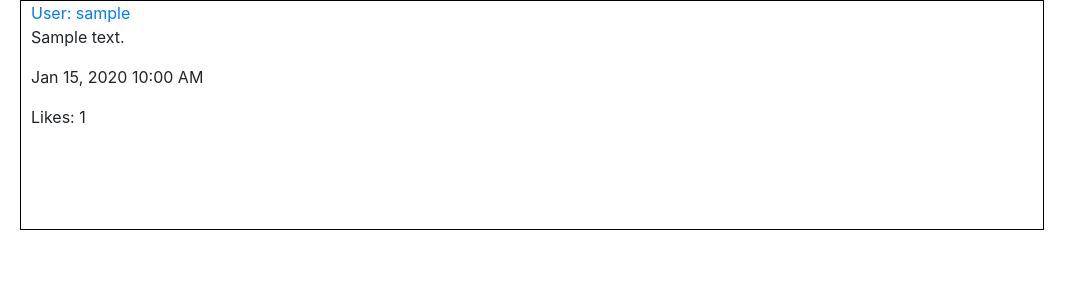
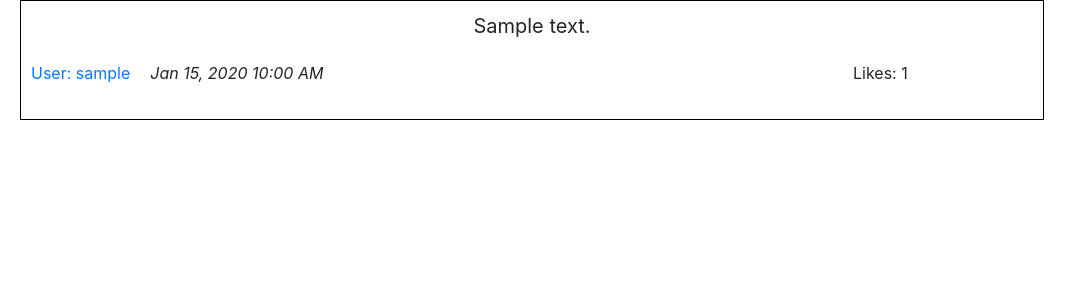
Before and after one commit to Fabrizio-Andrew/CSCI-E33a-Project4, a Django app: page / in a window 1280 px wide. Shown: the part 56-356 px from the top of the page, without its empty margins (0-1087 px from the left). Run offline with Django 3.2, Linux system fonts and the light colour scheme; tables that the repository leaves empty hold one stand-in row (values such as "Sample post"); some libraries are stand-ins or nearby versions.

Commit message:
Styling update

```diff
--- a/network/static/network/network.js
+++ b/network/static/network/network.js
@@ -47,6 +47,9 @@ function compose() {
 }
 
 function load_allposts(pagenumber=1) {
+
+    // Hide the profile view. (Other views are hidden/displayed in render_posts())
+    document.querySelector('#profile-view').style.display = 'none';
 
     // Fetch all posts
     fetch(`/posts/${pagenumber}`)
@@ -162,6 +165,11 @@ function render_posts(package) {
         div.className = 'post-div';
         div.id = `post_${post.id}`;
 
+        // Post content
+        var content = document.createElement('p');
+        content.className = 'post-content';
+        content.innerHTML = post.content;
+
         // Poster's username
         var username = document.createElement('a');
         username.className = 'username-line';
@@ -171,11 +179,6 @@ function render_posts(package) {
         // Open user profile when the username is clicked
         username.onclick = () => load_profile(post.poster);
 
-        // Post content
-        var content = document.createElement('p');
-        content.className = 'post-content';
-        content.innerHTML = post.content;
-
         // Timestamp
         var time = document.createElement('p');
         time.className = 'timestamp';
@@ -183,10 +186,11 @@ function render_posts(package) {
 
         // Display likes and Like/Unlike button
         var likesdiv = document.createElement('div')
+        likesdiv.className = 'likes-div';
         like_post(post, package.requestor, likesdiv);
 
         // Append elements to post div and post div to timeline view
-        div.append(username, content, time, likesdiv);
+        div.append(content, username, time, likesdiv);
 
         // If post belongs to current user, add "edit" button
         if (package.requestor === post.poster) {
--- a/network/static/network/styles.css
+++ b/network/static/network/styles.css
@@ -1,7 +1,48 @@
-.post-div {
+.post-div, #profile-view, #newpost-view {
     border: 1px solid black;
-    height: 230px;
     width: 80%;
     margin: 0px 0px 10px 20px;
-    padding-left: 10px;
+    padding: 10px;
 }
+
+.post-div {
+    height: 120px;
+}
+
+#profile-view, #newpost-view {
+    height: 200px;
+}
+
+.post-content {
+    font-size: 20px;
+    text-align: center;
+    margin-bottom: 20px;
+}
+
+.username-line, .timestamp {
+    float: left;
+    margin-right: 20px;
+}
+
+.timestamp {
+    font-style: italic;
+}
+
+.likes-div {
+    float: right;
+    height: 50px;
+    width: 200px;
+}
+
+.likes-div > * {
+    float: left;
+    margin-left: 20px;
+}
+
+.editlink {
+    margin: auto;
+}
+
+.timeline-view > .btn-primary {
+    margin: auto;
+}
```
